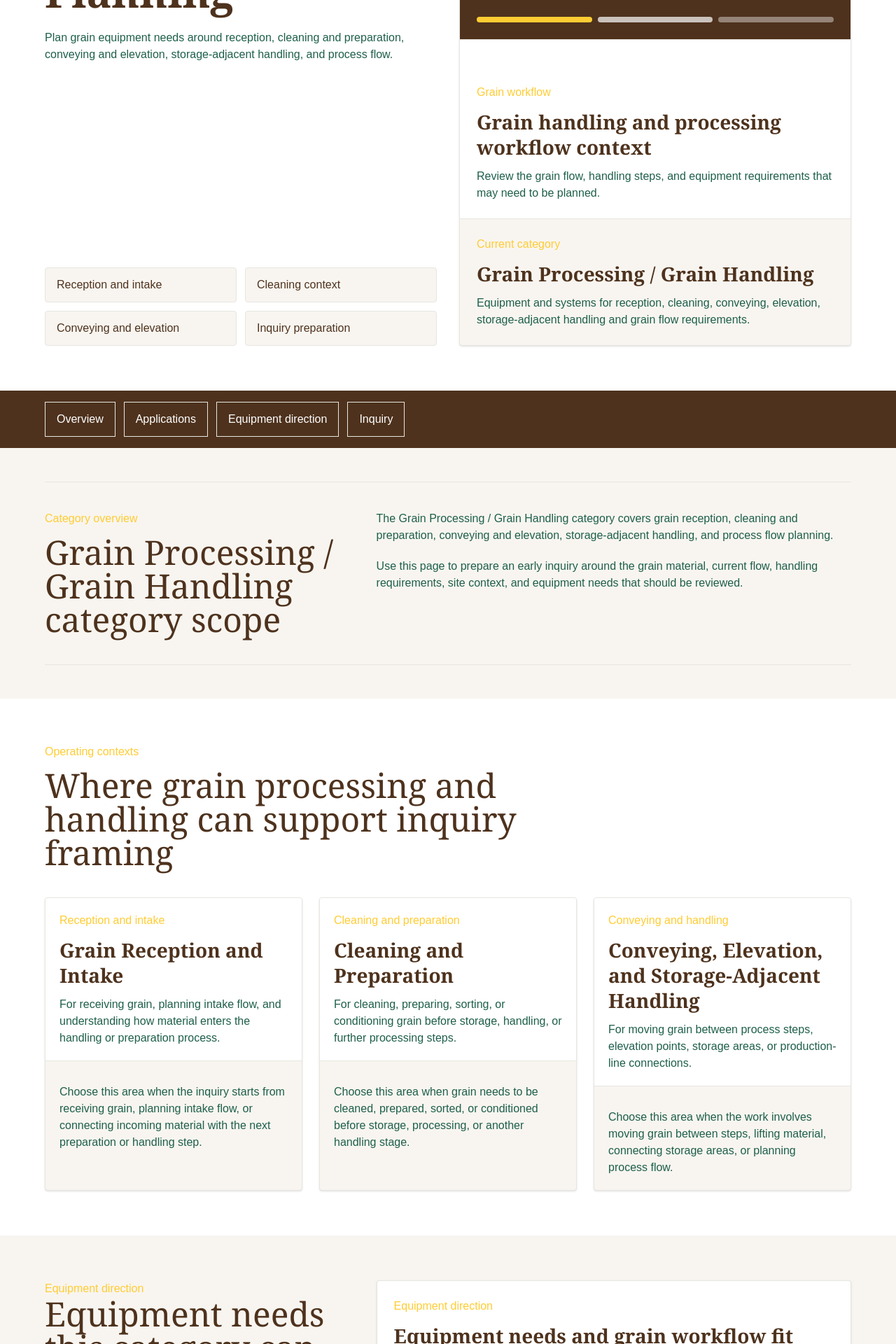
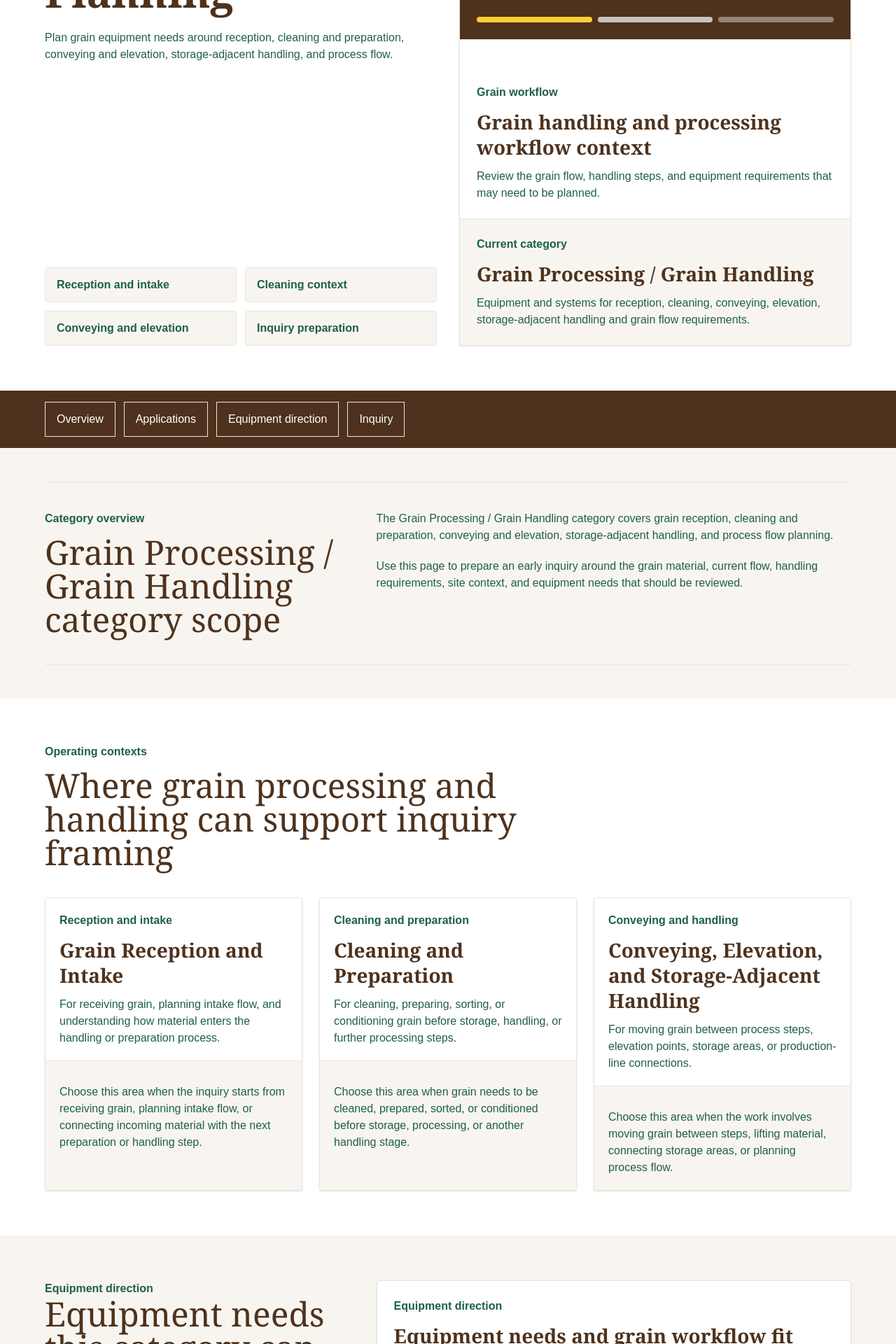
Before and after one commit to GROZILCHO/mall-agro-redesign, a Next.js app: page /products/grain-processing in a window 1280 px wide. Shown: the part 480-2400 px from the top of the page at 70% size. Built offline with nearby package versions, Linux system fonts and the light colour scheme.

Commit message:
fix: align hero breakpoint and eyebrow label styling

```diff
--- a/src/app/components/Hero.js
+++ b/src/app/components/Hero.js
@@ -17,7 +17,7 @@ export default function Hero() {
   if (!isMounted) return null;
 
   return (
-    <section className="relative flex min-h-[100svh] max-w-full items-center overflow-x-hidden px-4 py-24 md:min-h-screen md:px-10 md:py-20 lg:px-16 lg:py-0">
+    <section className="relative flex min-h-[100svh] max-w-full items-center overflow-x-hidden px-4 py-24 md:min-h-screen md:px-10 md:py-20 min-[1025px]:px-16 min-[1025px]:py-0">
       {/* Видео фон */}
       <div className="absolute inset-0 z-[-2]">
         <video
@@ -35,29 +35,29 @@ export default function Hero() {
 
       {/* Съдържание */}
       <div className="relative z-20 mx-auto w-full max-w-6xl min-w-0">
-        <div className="w-full max-w-[34rem] min-w-0 text-white md:w-3/5 md:max-w-full lg:w-[60%]">
+        <div className="w-full max-w-[34rem] min-w-0 text-white md:w-3/5 md:max-w-full min-[1025px]:w-[60%]">
           <p className="body mb-3 text-accent text-shadow-custom md:mb-4">
             {content.eyebrow}
           </p>
-          <h1 className="responsive-h1 mb-4 break-words text-[1.8rem] leading-[1.14] text-shadow-custom sm:text-[2.35rem] md:mb-5 md:text-[3.25rem] md:leading-[1.06] lg:mb-6 lg:text-[4.5rem]">
+          <h1 className="responsive-h1 mb-4 break-words text-[1.8rem] leading-[1.14] text-shadow-custom sm:text-[2.35rem] md:mb-5 md:text-[3.25rem] md:leading-[1.06] min-[1025px]:mb-6 min-[1025px]:text-[4.5rem]">
             {content.title}
           </h1>
-          <p className="mb-4 break-words text-[1.15rem] font-semibold leading-[1.3] text-accent text-shadow-custom sm:text-[1.35rem] md:mb-5 md:text-[1.75rem] lg:text-[2rem]">
+          <p className="mb-4 break-words text-[1.15rem] font-semibold leading-[1.3] text-accent text-shadow-custom sm:text-[1.35rem] md:mb-5 md:text-[1.75rem] min-[1025px]:text-[2rem]">
             {content.subline}
           </p>
-          <h4 className="mb-6 break-words text-[1rem] leading-[1.6] [overflow-wrap:anywhere] text-shadow-custom sm:text-[1.08rem] md:mb-8 md:text-[1.25rem] md:leading-[1.45] lg:mb-12 lg:text-[1.5rem]">
+          <h4 className="mb-6 break-words text-[1rem] leading-[1.6] [overflow-wrap:anywhere] text-shadow-custom sm:text-[1.08rem] md:mb-8 md:text-[1.25rem] md:leading-[1.45] min-[1025px]:mb-12 min-[1025px]:text-[1.5rem]">
             {content.body}
           </h4>
           <div className="flex flex-col gap-3 sm:flex-row">
             <Link
               href={content.primaryCta.href}
-              className="button inline-flex min-h-[44px] w-full items-center justify-center text-center sm:w-auto sm:button-sm md:button-md lg:button-lg hover:bg-yellow-600 hover:outline hover:outline-accent hover:outline-1 hover:text-accent transition-all"
+              className="button inline-flex min-h-[44px] w-full items-center justify-center text-center sm:w-auto sm:button-sm md:button-md min-[1025px]:button-lg hover:bg-yellow-600 hover:outline hover:outline-accent hover:outline-1 hover:text-accent transition-all"
             >
               {content.primaryCta.label}
             </Link>
             <Link
               href={content.secondaryCta.href}
-              className="button inline-flex min-h-[44px] w-full items-center justify-center text-center sm:w-auto sm:button-sm md:button-md lg:button-lg hover:bg-yellow-600 hover:outline hover:outline-accent hover:outline-1 hover:text-accent transition-all"
+              className="button inline-flex min-h-[44px] w-full items-center justify-center text-center sm:w-auto sm:button-sm md:button-md min-[1025px]:button-lg hover:bg-yellow-600 hover:outline hover:outline-accent hover:outline-1 hover:text-accent transition-all"
             >
               {content.secondaryCta.label}
             </Link>
--- a/src/app/products/components/CategoryLandingPage.js
+++ b/src/app/products/components/CategoryLandingPage.js
@@ -22,7 +22,7 @@ export default function CategoryLandingPage({ categoryId, locale = 'en' }) {
         <div className="mx-auto grid max-w-6xl gap-8 lg:grid-cols-2 lg:items-stretch">
           <div className="flex flex-col justify-between">
             <div>
-              <p className="body text-accent">
+              <p className="body font-semibold normal-case tracking-normal text-menu">
                 {richContent.hero.eyebrow}
               </p>
               <h1 className="responsive-h1 mt-3 text-primary">
@@ -34,7 +34,7 @@ export default function CategoryLandingPage({ categoryId, locale = 'en' }) {
             </div>
             <div className="mt-8 grid gap-3 sm:grid-cols-2">
               {categoryIntentItems.map((intent) => (
-                <p key={intent} className="body rounded border border-neutral bg-gentle px-4 py-3 text-primary">
+                <p key={intent} className="body rounded border border-neutral bg-gentle px-4 py-3 font-semibold normal-case tracking-normal text-menu">
                   {intent}
                 </p>
               ))}
@@ -72,7 +72,7 @@ export default function CategoryLandingPage({ categoryId, locale = 'en' }) {
             )}
             <div className="flex min-h-64 items-end border-b border-neutral bg-white p-6">
               <div>
-                <p className="body text-accent">
+                <p className="body font-semibold normal-case tracking-normal text-menu">
                   {imageSlots.hero.label}
                 </p>
                 <h2 className="h3 mt-3 text-primary">
@@ -84,7 +84,7 @@ export default function CategoryLandingPage({ categoryId, locale = 'en' }) {
               </div>
             </div>
             <div className="p-6">
-              <p className="body text-accent">
+              <p className="body font-semibold normal-case tracking-normal text-menu">
                 Current category
               </p>
               <p className="h3 mt-3 text-primary">
@@ -115,7 +115,7 @@ export default function CategoryLandingPage({ categoryId, locale = 'en' }) {
       <section id="overview" className="scroll-mt-24 px-4 py-12 md:px-10 lg:px-16">
         <div className="mx-auto grid max-w-6xl gap-8 border-y border-neutral py-10 lg:grid-cols-5">
           <div className="lg:col-span-2">
-            <p className="body text-accent">
+            <p className="body font-semibold normal-case tracking-normal text-menu">
               Category overview
             </p>
             <h2 className="responsive-h2 mt-3 text-primary">
@@ -135,7 +135,7 @@ export default function CategoryLandingPage({ categoryId, locale = 'en' }) {
       <section id="applications" className="scroll-mt-24 bg-white px-4 py-16 md:px-10 lg:px-16">
         <div className="mx-auto max-w-6xl">
           <div className="mb-10 max-w-3xl">
-            <p className="body text-accent">
+            <p className="body font-semibold normal-case tracking-normal text-menu">
               Operating contexts
             </p>
             <h2 className="responsive-h2 mt-3 text-primary">
@@ -161,7 +161,7 @@ export default function CategoryLandingPage({ categoryId, locale = 'en' }) {
                 )}
                 <div className="flex min-h-48 items-end border-b border-neutral bg-white p-5">
                   <div>
-                    <p className="body text-accent">
+                    <p className="body font-semibold normal-case tracking-normal text-menu">
                       {context?.label || area.title}
                     </p>
                     <h3 className="h3 mt-3 text-primary">
@@ -187,7 +187,7 @@ export default function CategoryLandingPage({ categoryId, locale = 'en' }) {
       <section id="equipment-direction" className="scroll-mt-24 px-4 py-16 md:px-10 lg:px-16">
         <div className="mx-auto grid max-w-6xl gap-8 lg:grid-cols-5">
           <div className="lg:col-span-2">
-            <p className="body text-accent">
+            <p className="body font-semibold normal-case tracking-normal text-menu">
               Equipment direction
             </p>
             <h2 className="responsive-h2 text-primary">
@@ -196,7 +196,7 @@ export default function CategoryLandingPage({ categoryId, locale = 'en' }) {
           </div>
           <div className="grid gap-6 lg:col-span-3">
             <div className="rounded border border-neutral bg-white p-6 shadow">
-              <p className="body text-accent">
+              <p className="body font-semibold normal-case tracking-normal text-menu">
                 {imageSlots.equipmentDirection.label}
               </p>
               <h3 className="h3 mt-3 text-primary">
@@ -221,7 +221,7 @@ export default function CategoryLandingPage({ categoryId, locale = 'en' }) {
         <div className="mx-auto max-w-6xl">
           <div className="mb-10 grid gap-6 md:grid-cols-2 md:items-end">
             <div>
-              <p className="body text-accent">
+              <p className="body font-semibold normal-case tracking-normal text-menu">
                 Inquiry workflow
               </p>
               <h2 className="responsive-h2 mt-3 text-primary">
@@ -233,7 +233,7 @@ export default function CategoryLandingPage({ categoryId, locale = 'en' }) {
             </p>
           </div>
           <div className="mb-6 rounded border border-neutral bg-gentle p-5">
-            <p className="body text-accent">
+            <p className="body font-semibold normal-case tracking-normal text-menu">
               {imageSlots.workflow.label}
             </p>
             <h3 className="h3 mt-3 text-primary">
@@ -246,7 +246,7 @@ export default function CategoryLandingPage({ categoryId, locale = 'en' }) {
           <div className="grid gap-4">
             {richContent.inquiryWorkflow.steps.map((step, index) => (
               <article key={step.title} className="grid gap-4 rounded border border-neutral bg-gentle p-5 md:grid-cols-5 md:items-start">
-                <p className="h3 text-accent">
+                <p className="h3 text-primary">
                   {String(index + 1).padStart(2, '0')}
                 </p>
                 <div className="md:col-span-4">
@@ -266,7 +266,7 @@ export default function CategoryLandingPage({ categoryId, locale = 'en' }) {
       <section className="px-4 py-16 md:px-10 lg:px-16">
         <div className="mx-auto grid max-w-6xl gap-8 lg:grid-cols-5">
           <div className="lg:col-span-2">
-            <p className="body text-accent">
+            <p className="body font-semibold normal-case tracking-normal text-menu">
               Before inquiry
             </p>
             <h2 className="responsive-h2 text-primary">
@@ -277,7 +277,7 @@ export default function CategoryLandingPage({ categoryId, locale = 'en' }) {
             <ul className="grid gap-4 md:grid-cols-2">
               {richContent.inquiryPreparation.items.map((item, index) => (
                 <li key={item} className="body rounded border border-neutral bg-white p-4 text-menu shadow">
-                  <span className="text-accent">
+                  <span className="text-primary">
                     {String(index + 1).padStart(2, '0')}
                   </span>
                   <span className="mt-2 block">
@@ -293,7 +293,7 @@ export default function CategoryLandingPage({ categoryId, locale = 'en' }) {
       <section className="bg-white px-4 py-12 md:px-10 lg:px-16">
         <div className="mx-auto grid max-w-6xl gap-6 border-y border-neutral py-8 md:grid-cols-3 md:items-center">
           <div>
-            <p className="body text-accent">
+            <p className="body font-semibold normal-case tracking-normal text-menu">
               {richContent.relatedCategories.eyebrow}
             </p>
             <h2 className="h3 mt-3 text-primary">
@@ -310,7 +310,7 @@ export default function CategoryLandingPage({ categoryId, locale = 'en' }) {
                 <span className="h3 block">
                   {item.label}
                 </span>
-                <span className="body mt-3 block text-accent group-hover:underline">
+                <span className="body mt-3 block font-semibold normal-case tracking-normal text-menu group-hover:underline">
                   {relatedCategoryCtaLabel}
                 </span>
               </Link>
```
Also changed, not shown: src/app/components/HomepageContentSections.js (+7 -7 lines).
